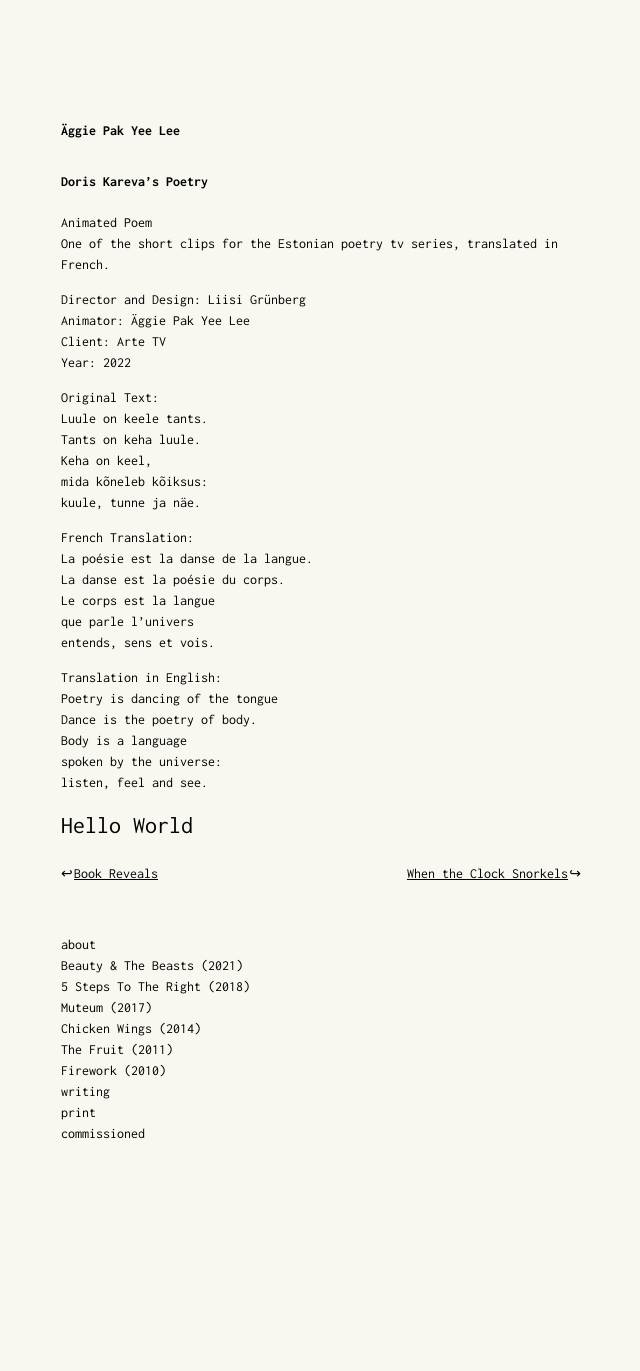
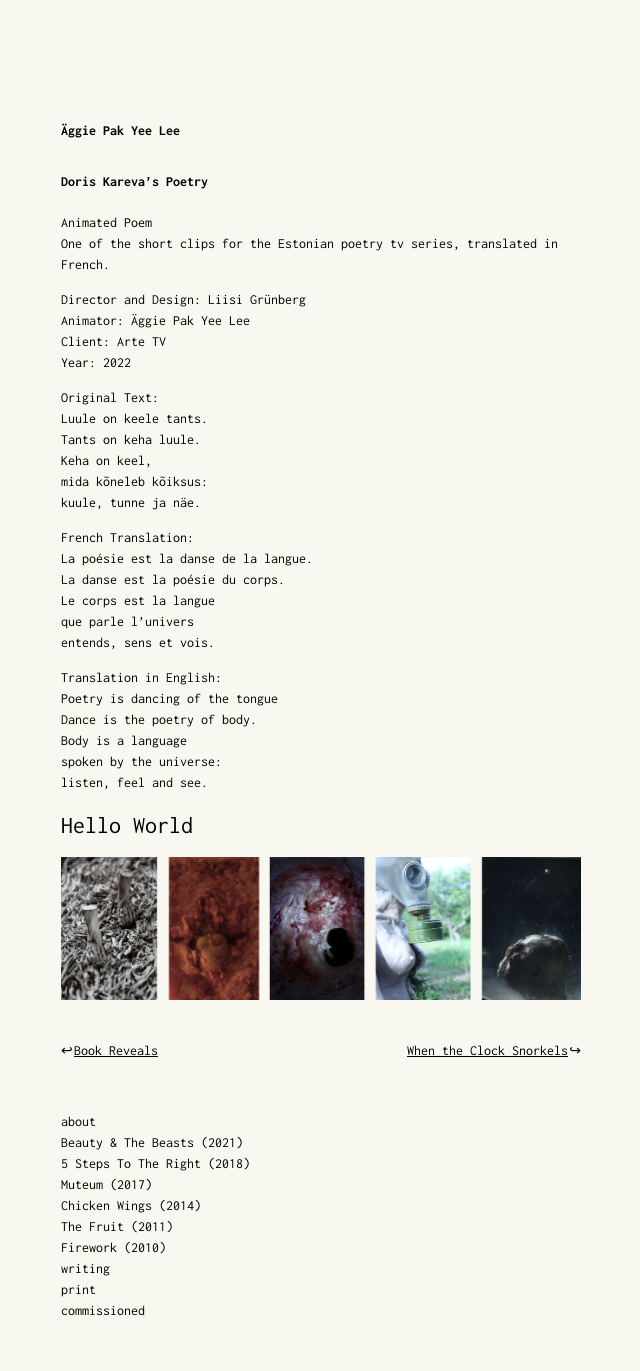
Before and after one commit to itchyeggie/itchyeggie.github.io, a Jekyll site: the page built from _posts/1007-01-01-kareva.md, in a window 1280 px wide. Shown: the whole page, without its empty margins (59-699 px from the left). Built offline with Jekyll 4.4.1, drawn with Linux system fonts in a browser that asks for light colours; before the commit the page ends 1194 px from its top, so only the background shows below that.

Commit message:
Update _posts/1007-01-01-kareva.md (via Pages CMS)

```diff
--- a/_posts/1007-01-01-kareva.md
+++ b/_posts/1007-01-01-kareva.md
@@ -37,3 +37,5 @@
     Hello World
 
 </font>
+
+![](./assets/images/fruit/fruit002.png)
```
